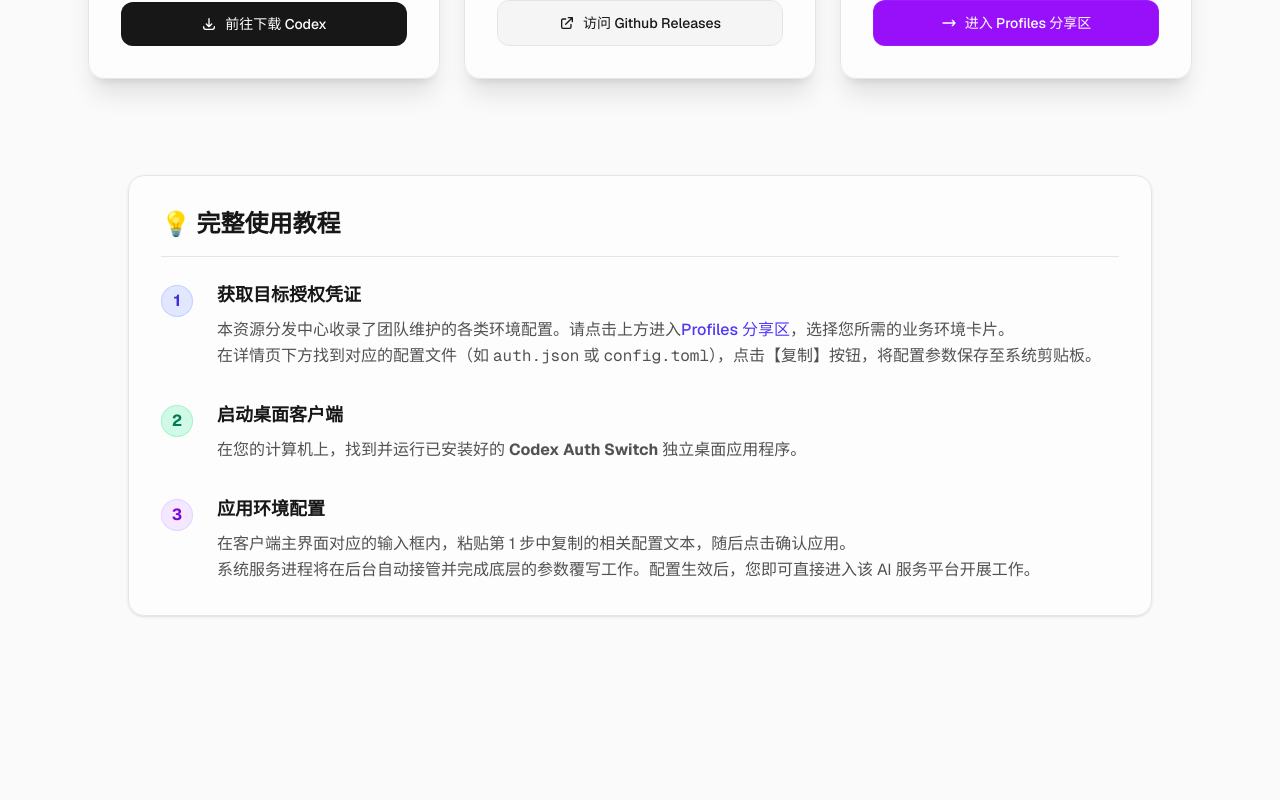
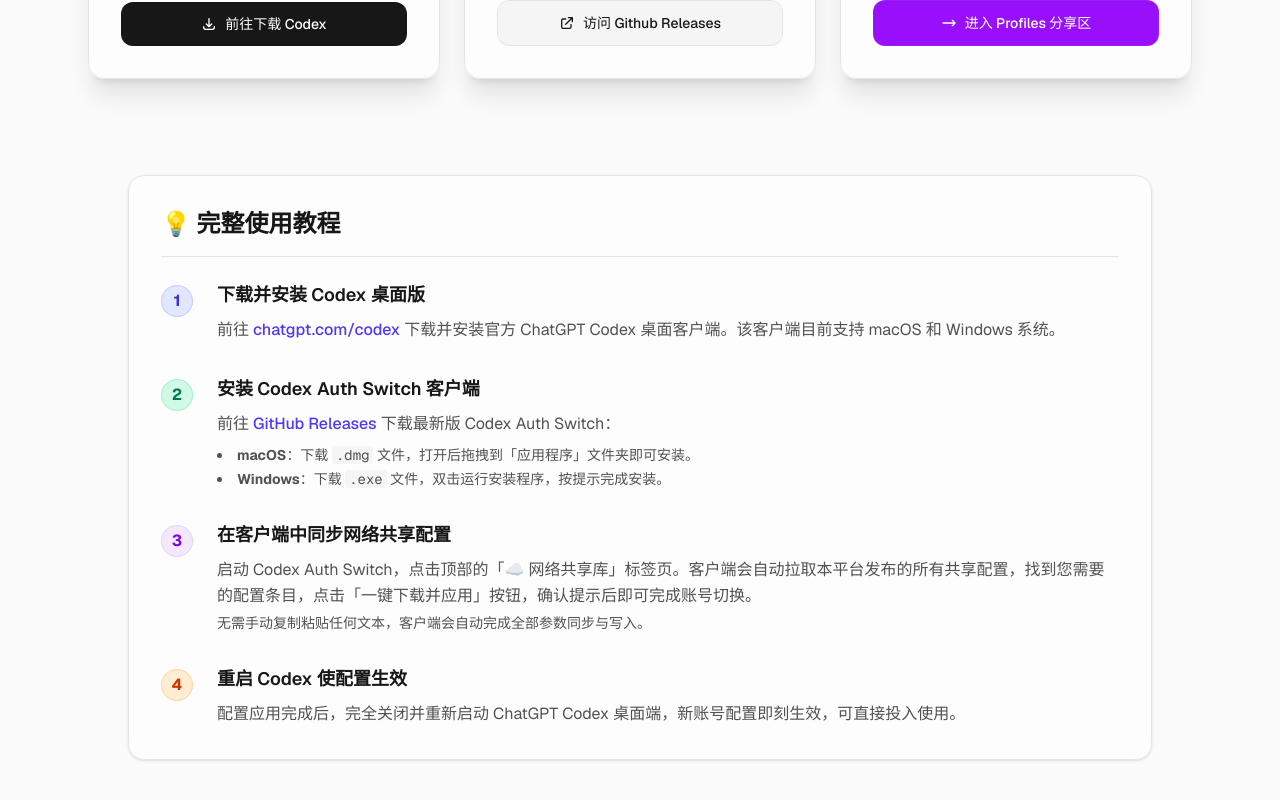
Before and after one commit to LucisBaoshg/codex_auth_switch, a Next.js app in the folder website/: page /codex/ in a window 1280 px wide. Shown: the part 840-1640 px from the top of the page. Before the commit the page ends 1584 px from the top, so only its background shows below. Built offline with nearby package versions, Linux system fonts and the light colour scheme.

Commit message:
docs(website): update home page instructions to cover new network sync feature

```diff
--- a/website/src/app/page.tsx
+++ b/website/src/app/page.tsx
@@ -80,9 +80,9 @@
               <div className="mb-6 flex h-12 w-12 items-center justify-center rounded-xl bg-purple-100 text-purple-700 ring-1 ring-inset ring-purple-200 dark:bg-purple-500/20 dark:text-purple-300 dark:ring-purple-500/30 shrink-0 transition-colors">
                 <span className="text-xl font-bold">3</span>
               </div>
-              <h3 className="mb-3 text-xl font-semibold text-neutral-900 dark:text-white transition-colors">使用与分享 Profiles</h3>
+              <h3 className="mb-3 text-xl font-semibold text-neutral-900 dark:text-white transition-colors">一键同步到桌面客户端</h3>
               <p className="mb-8 text-neutral-600 dark:text-neutral-400 flex-1 transition-colors">
-                进入分享区浏览团队内部配置，复制到您的客户端中无缝完成账号切换，或上传新配置。
+                打开 Codex Auth Switch 客户端，进入「☁️ 网络共享库」页面，浏览团队配置并点击「一键下载并应用」，即可完成账号切换。
               </p>
               <Link
                 href="/profiles"
@@ -112,10 +112,9 @@
               </div>
             </div>
             <div>
-              <h3 className="text-lg font-semibold text-neutral-900 dark:text-neutral-100 mb-2 transition-colors">获取目标授权凭证</h3>
+              <h3 className="text-lg font-semibold text-neutral-900 dark:text-neutral-100 mb-2 transition-colors">下载并安装 Codex 桌面版</h3>
               <p className="text-neutral-600 dark:text-neutral-400 leading-relaxed transition-colors">
-                本资源分发中心收录了团队维护的各类环境配置。请点击上方进入<a href="/profiles" className="font-medium text-indigo-600 hover:text-indigo-500 hover:underline dark:text-indigo-400 dark:hover:text-indigo-300">Profiles 分享区</a>，选择您所需的业务环境卡片。<br className="hidden sm:block" />
-                在详情页下方找到对应的配置文件（如 <code>auth.json</code> 或 <code>config.toml</code>），点击【复制】按钮，将配置参数保存至系统剪贴板。
+                前往 <a href="https://chatgpt.com/codex" target="_blank" className="font-medium text-indigo-600 hover:underline dark:text-indigo-400">chatgpt.com/codex</a> 下载并安装官方 ChatGPT Codex 桌面客户端。该客户端目前支持 macOS 和 Windows 系统。
               </p>
             </div>
           </div>
@@ -127,10 +126,14 @@
               </div>
             </div>
             <div>
-              <h3 className="text-lg font-semibold text-neutral-900 dark:text-neutral-100 mb-2 transition-colors">启动桌面客户端</h3>
+              <h3 className="text-lg font-semibold text-neutral-900 dark:text-neutral-100 mb-2 transition-colors">安装 Codex Auth Switch 客户端</h3>
               <p className="text-neutral-600 dark:text-neutral-400 leading-relaxed transition-colors">
-                在您的计算机上，找到并运行已安装好的 <strong>Codex Auth Switch</strong> 独立桌面应用程序。
+                前往 <a href="https://github.com/LucisBaoshg/codex_auth_switch/releases" target="_blank" className="font-medium text-indigo-600 hover:underline dark:text-indigo-400">GitHub Releases</a> 下载最新版 Codex Auth Switch：
               </p>
+              <ul className="mt-2 space-y-1 text-sm text-neutral-600 dark:text-neutral-400 list-disc list-inside">
+                <li><strong>macOS</strong>：下载 <code className="bg-neutral-100 dark:bg-white/10 px-1 rounded">.dmg</code> 文件，打开后拖拽到「应用程序」文件夹即可安装。</li>
+                <li><strong>Windows</strong>：下载 <code className="bg-neutral-100 dark:bg-white/10 px-1 rounded">.exe</code> 文件，双击运行安装程序，按提示完成安装。</li>
+              </ul>
             </div>
           </div>
 
@@ -141,10 +144,24 @@
               </div>
             </div>
             <div>
-              <h3 className="text-lg font-semibold text-neutral-900 dark:text-neutral-100 mb-2 transition-colors">应用环境配置</h3>
+              <h3 className="text-lg font-semibold text-neutral-900 dark:text-neutral-100 mb-2 transition-colors">在客户端中同步网络共享配置</h3>
               <p className="text-neutral-600 dark:text-neutral-400 leading-relaxed transition-colors">
-                在客户端主界面对应的输入框内，粘贴第 1 步中复制的相关配置文本，随后点击确认应用。<br className="hidden sm:block" />
-                系统服务进程将在后台自动接管并完成底层的参数覆写工作。配置生效后，您即可直接进入该 AI 服务平台开展工作。
+                启动 Codex Auth Switch，点击顶部的「☁️ 网络共享库」标签页。客户端会自动拉取本平台发布的所有共享配置，找到您需要的配置条目，点击「一键下载并应用」按钮，确认提示后即可完成账号切换。<br className="hidden sm:block" />
+                <span className="text-sm mt-1 block">无需手动复制粘贴任何文本，客户端会自动完成全部参数同步与写入。</span>
+              </p>
+            </div>
+          </div>
+
+          <div className="flex gap-4 sm:gap-6">
+            <div className="flex-shrink-0 mt-1">
+              <div className="flex h-8 w-8 items-center justify-center rounded-full bg-orange-100 text-orange-700 font-bold dark:bg-orange-500/20 dark:text-orange-300 ring-1 ring-inset ring-orange-200 dark:ring-orange-500/30">
+                4
+              </div>
+            </div>
+            <div>
+              <h3 className="text-lg font-semibold text-neutral-900 dark:text-neutral-100 mb-2 transition-colors">重启 Codex 使配置生效</h3>
+              <p className="text-neutral-600 dark:text-neutral-400 leading-relaxed transition-colors">
+                配置应用完成后，完全关闭并重新启动 ChatGPT Codex 桌面端，新账号配置即刻生效，可直接投入使用。
               </p>
             </div>
           </div>
```
